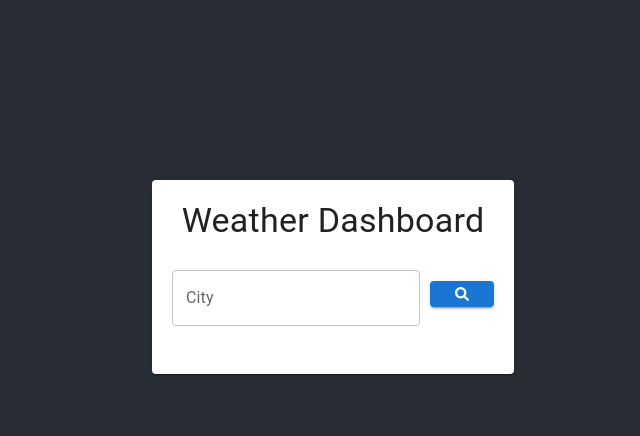
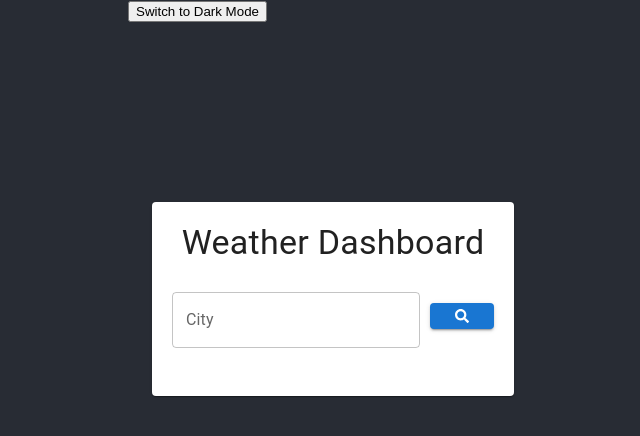
Before and after one commit to enoch2-hub/weather-dashboard, a React (Create React App) app: page / in a window 1280 px wide. Shown: the top 436 px of the page, without its empty margins (307-947 px from the left). Built offline with nearby package versions, Linux system fonts and the light colour scheme.

Commit message:
add darklight mode btn

```diff
--- a/src/App.js
+++ b/src/App.js
@@ -1,12 +1,29 @@
 import React from 'react';
+import { useState } from 'react';
 import WeatherDashboard from './components/WeatherDashboard';
 
 import './App.css';
 
 function App() {
+
+  const [darkMode, setDarkMode] = useState(false);
+
+  const toggleDarkMode = () => {
+    setDarkMode(!darkMode);
+  }
+
   return (
     <div>
+      {/* <WeatherDashboard /> */}
+
+      <div className={darkMode ? 'dark-mode' : 'light-mode'}>
+      <button onClick={toggleDarkMode} className="toggle-button">
+        {darkMode ? 'Switch to Light Mode' : 'Switch to Dark Mode'}
+      </button>
       <WeatherDashboard />
+    </div>
+
+
     </div>
   );
 }
```
